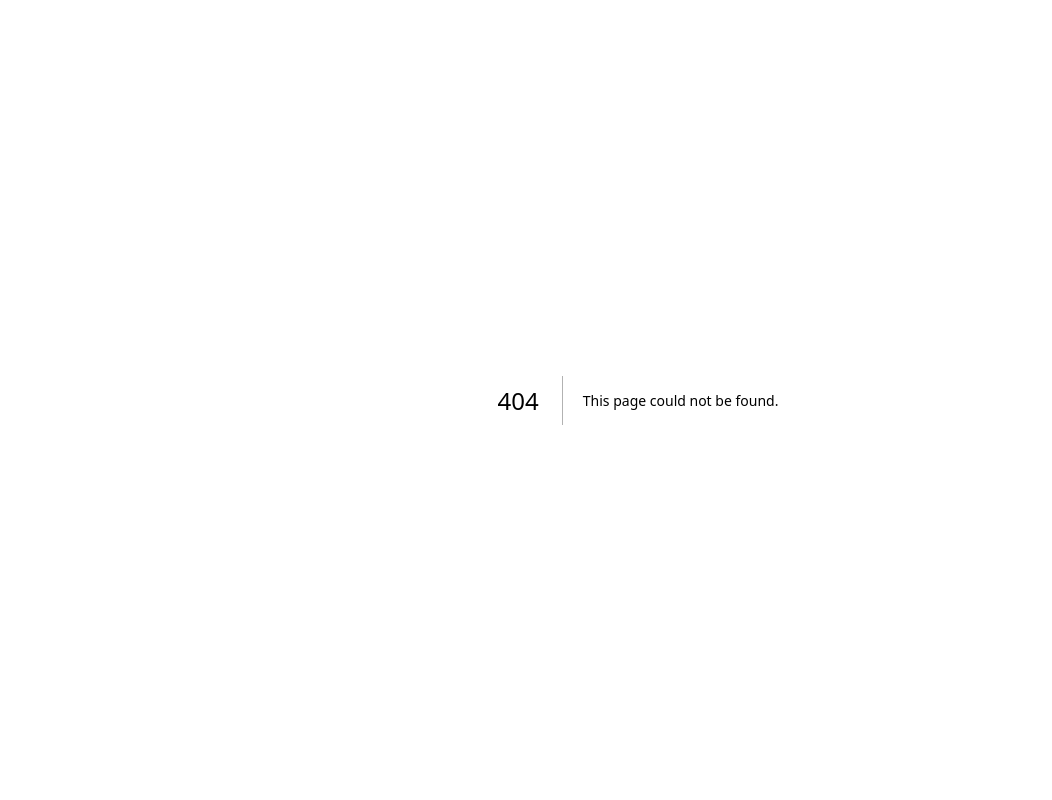
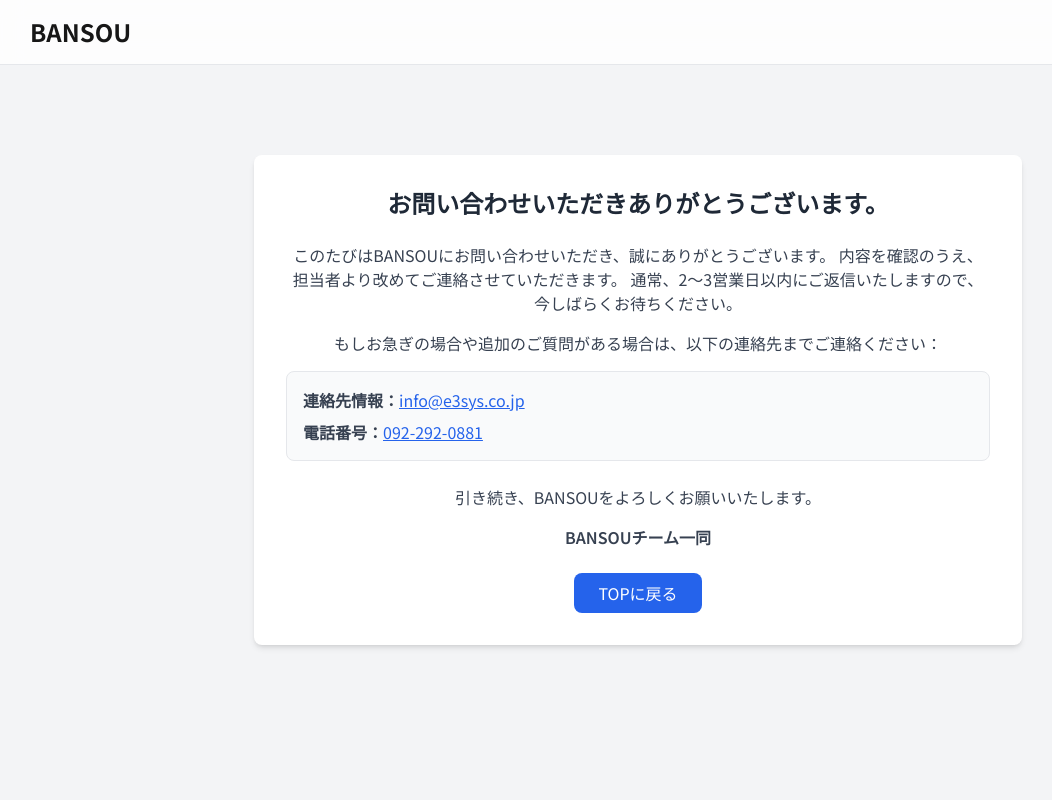
Before and after one commit to e3sys-develop/lp, a Next.js app: page /bansou/form/thanks in a window 1280 px wide. Before the commit this address had no page. Shown: the top 800 px of the page, without its empty margins (2-1054 px from the left). Built offline with nearby package versions, Linux system fonts and the light colour scheme.

Commit message:
サンクスページの追加

```diff
--- a/app/bansou/components/navbar.tsx
+++ b/app/bansou/components/navbar.tsx
@@ -1,5 +1,5 @@
 "use client";
-
+import { usePathname } from "next/navigation";
 import { Menu } from "lucide-react";
 import Link from "next/link";
 import { useState } from "react";
@@ -15,16 +15,21 @@
 		{ href: "https://share.hsforms.com/1P1QwdXqTQ-2uufI7qNRbsAsw9sc", label: "お問い合わせ" },
 	];
 
+	const pathname = usePathname();
+	const isBansouPath = pathname === "/bansou";
+
 	return (
 		<nav className="fixed top-0 w-full bg-white/80 backdrop-blur-md z-50 border-b">
 			<div className="max-w-7xl mx-auto px-4 sm:px-6 lg:px-8">
 				<div className="flex justify-between h-16">
 					<div className="flex-shrink-0 flex items-center">
-						<Link href="/" className="text-2xl font-bold">
+						<Link href="/bansou" className="text-2xl font-bold">
 							BANSOU
 						</Link>
 					</div>
 
+					{isBansouPath && (
+						<>
 							<div className="hidden md:flex items-center space-x-8">
 								{navItems.map((item) => (
 									<Link
@@ -46,6 +51,8 @@
 									<Menu className="h-6 w-6" />
 								</button>
 							</div>
+						</>
+					)}
 				</div>
 			</div>
 
--- /dev/null
+++ b/app/bansou/form/thanks/page.tsx
@@ -0,0 +1,55 @@
+import Link from 'next/link';
+
+const BansouThankYouPage = () => {
+    return (
+        <div className="min-h-screen flex flex-col justify-center items-center bg-gray-100 p-6">
+            <div className="bg-white shadow-md rounded-lg p-8 max-w-3xl text-center">
+                <h1 className="text-2xl font-bold text-gray-800 mb-6">
+                    お問い合わせいただきありがとうございます。
+                </h1>
+                <p className="text-gray-700 mb-4">
+                    このたびはBANSOUにお問い合わせいただき、誠にありがとうございます。
+                    内容を確認のうえ、担当者より改めてご連絡させていただきます。
+                    通常、2〜3営業日以内にご返信いたしますので、今しばらくお待ちください。
+                </p>
+                <p className="text-gray-700 mb-4">
+                    もしお急ぎの場合や追加のご質問がある場合は、以下の連絡先までご連絡ください：
+                </p>
+                <div className="bg-gray-50 border border-gray-200 p-4 rounded-lg text-left text-gray-700 mb-6">
+                    <p className="mb-2">
+                        <span className="font-semibold">連絡先情報：</span>
+                        <a
+                            href="mailto:info@e3sys.co.jp"
+                            className="text-blue-600 underline hover:text-blue-800"
+                        >
+                            info@e3sys.co.jp
+                        </a>
+                    </p>
+                    <p>
+                        <span className="font-semibold">電話番号：</span>
+                        <a
+                            href="tel:092-292-0881"
+                            className="text-blue-600 underline hover:text-blue-800"
+                        >
+                            092-292-0881
+                        </a>
+                    </p>
+                </div>
+                <p className="text-gray-700">
+                    引き続き、BANSOUをよろしくお願いいたします。
+                </p>
+                <p className="text-gray-700 mt-4 font-semibold">BANSOUチーム一同</p>
+                <Link href="/bansou">
+                    <button
+                        type="button"
+                        className="mt-6 px-6 py-2 bg-blue-600 text-white rounded-lg hover:bg-blue-700 transition"
+                    >
+                        TOPに戻る
+                    </button>
+                </Link>
+            </div>
+        </div>
+    );
+};
+
+export default BansouThankYouPage;
--- a/app/bansou/layout.tsx
+++ b/app/bansou/layout.tsx
@@ -1,6 +1,8 @@
 import "./globals.css";
 import type { Metadata } from "next";
 import { Noto_Sans_JP } from "next/font/google";
+import { Navbar } from "@/app/bansou/components/navbar";
+import { Footer } from "@/app/bansou/components/footer";
 
 const noto = Noto_Sans_JP({
 	subsets: ["latin"],
@@ -18,6 +20,10 @@
 	children: React.ReactNode;
 }) {
 	return (
-		<div className={noto.className}>{children}</div>
+		<div className={noto.className}>
+			<Navbar />
+			{children}
+			<Footer />
+		</div>
 	);
 }
--- a/app/bansou/page.tsx
+++ b/app/bansou/page.tsx
@@ -4,16 +4,13 @@
 import { CaseStudies } from "@/app/bansou/components/case-studies";
 import { CTA } from "@/app/bansou/components/cta";
 import { Features } from "@/app/bansou/components/features";
-import { Footer } from "@/app/bansou/components/footer";
 import { HeroSection } from "@/app/bansou/components/hero-section";
-import { Navbar } from "@/app/bansou/components/navbar";
 import { Pricing } from "@/app/bansou/components/pricing";
 import { Problems } from "@/app/bansou/components/problems";
 
 export default function Home() {
 	return (
 		<>
-			<Navbar />
 			<main>
 				<HeroSection />
 				<Problems />
@@ -23,7 +20,6 @@
 				<Pricing />
 				<CTA />
 			</main>
-			<Footer />
 		</>
 	);
 }
```
Lines whose indentation alone changed are shown as unchanged.
